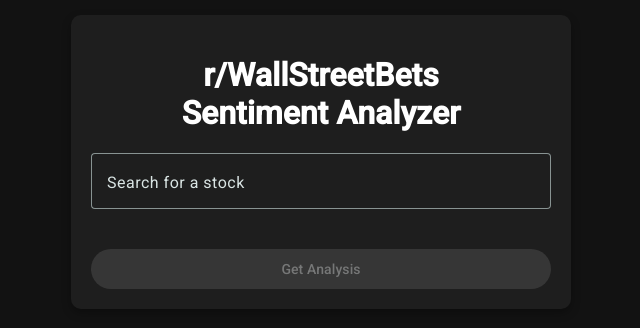
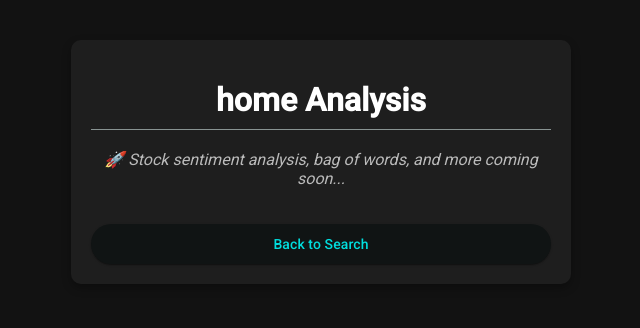
Before and after one commit to huntermailloux/Sentiment-Analysis-WSB-UI, an Angular app: page /home in a window 1280 px wide. Shown: the part 238-566 px from the top of the page, without its empty margins (319-959 px from the left). Built offline with nearby package versions, Linux system fonts and the light colour scheme.

Commit message:
Fixing autocomplete and adding dynamic routing to get to the stock's analysis page

```diff
--- /dev/null
+++ b/src/app/anaylsis/anaylsis.component.html
@@ -0,0 +1,11 @@
+<div class="container">
+    <mat-card class="card">
+      <h1 class="title">{{stockTicker}} Analysis</h1>
+
+      <mat-divider></mat-divider>
+
+      <p class="placeholder">🚀 Stock sentiment analysis, bag of words, and more coming soon...</p>
+
+      <button mat-raised-button color="accent" class="button" (click)="backToHome()">Back to Search</button>
+    </mat-card>
+</div>
--- /dev/null
+++ b/src/app/anaylsis/anaylsis.component.scss
@@ -0,0 +1,33 @@
+.container {
+    display: flex;
+    justify-content: center;
+    align-items: center;
+    height: 100vh;
+    background: #121212; /* Dark mode background */
+  }
+
+  .card {
+    padding: 20px;
+    width: 100%;
+    max-width: 500px;
+    text-align: center;
+    background: #1e1e1e;
+    color: white;
+    box-shadow: 0px 4px 10px rgba(0, 0, 0, 0.3);
+    border-radius: 10px;
+  }
+
+  .title {
+    margin-bottom: 10px;
+  }
+
+  .placeholder {
+    font-style: italic;
+    color: #bbbbbb;
+    margin-top: 20px;
+  }
+
+  .button {
+    margin-top: 20px;
+    width: 100%;
+  }
--- /dev/null
+++ b/src/app/anaylsis/anaylsis.component.ts
@@ -0,0 +1,33 @@
+import { Component, OnInit } from '@angular/core';
+import { ActivatedRoute } from '@angular/router';
+import { MatCardModule } from '@angular/material/card';
+import { MatDividerModule } from '@angular/material/divider';
+import { MatButtonModule } from '@angular/material/button';
+import { Router } from '@angular/router';
+
+
+@Component({
+  selector: 'app-anaylsis',
+  standalone: true,
+  imports: [
+    MatCardModule,
+    MatDividerModule,
+    MatButtonModule
+  ],
+  templateUrl: './anaylsis.component.html',
+  styleUrl: './anaylsis.component.scss'
+})
+export class AnaylsisComponent implements OnInit {
+  stockTicker: string | null = '';
+
+  constructor(private route: ActivatedRoute, private router: Router) {}
+
+  ngOnInit() {
+    this.stockTicker = this.route.snapshot.paramMap.get('ticker');
+  }
+
+  backToHome() {
+    this.router.navigate(['']);
+  }
+
+}
--- a/src/app/home/home.component.html
+++ b/src/app/home/home.component.html
@@ -6,12 +6,14 @@
       <mat-label>Search for a stock</mat-label>
       <input
         type="text"
+        placeholder="Select a stock"
         matInput
         [matAutocomplete]="auto"
         [(ngModel)]="selectedStock"
+        [formControl]="stockString"
       />
       <mat-autocomplete #auto="matAutocomplete">
-        @for (stock of stocks; track stock) {
+        @for (stock of filteredOptions | async; track stock) {
           <mat-option [value]="stock">{{ stock }}</mat-option>
         }
       </mat-autocomplete>
--- a/src/app/home/home.component.ts
+++ b/src/app/home/home.component.ts
@@ -1,11 +1,13 @@
-import { Component } from '@angular/core';
-import { FormsModule } from '@angular/forms';
+import { Component, OnInit } from '@angular/core';
+import { FormControl, FormsModule, ReactiveFormsModule } from '@angular/forms';
 import { MatAutocompleteModule } from '@angular/material/autocomplete';
 import { MatInputModule } from '@angular/material/input';
 import { MatFormFieldModule } from '@angular/material/form-field';
 import { MatButtonModule } from '@angular/material/button';
 import { MatCardModule } from '@angular/material/card';
 import { Router } from '@angular/router';
+import { map, Observable, startWith } from 'rxjs';
+import { AsyncPipe } from '@angular/common';
 
 @Component({
   standalone: true,
@@ -16,16 +18,33 @@
     MatInputModule,
     MatFormFieldModule,
     MatButtonModule,
-    MatCardModule
+    MatCardModule,
+    ReactiveFormsModule,
+    AsyncPipe
   ],
   templateUrl: './home.component.html',
   styleUrl: './home.component.scss'
 })
-export class HomeComponent {
+export class HomeComponent implements OnInit {
   selectedStock: string = '';
-  stocks: string[] = ['AAPL', 'TSLA', 'MSFT', 'AMZN', 'NVDA', 'GOOGL', 'META']; // Static list for now
+  stocks: string[] = ['GME', 'AAPL', 'TSLA', 'MSFT', 'AMZN', 'NVDA', 'GOOGL', 'META']; // Static list for now
+  stockString = new FormControl('');
+  filteredOptions: Observable<string[]> = new Observable();
 
   constructor(private router: Router) {}
+
+  ngOnInit() {
+    this.filteredOptions = this.stockString.valueChanges.pipe(
+      startWith(''),
+      map(value => this._filter(value || '')),
+    );
+  }
+
+  private _filter(value: string): string[] {
+    const filterValue = value.toLowerCase();
+
+    return this.stocks.filter(option => option.toLowerCase().includes(filterValue));
+  }
 
   // Filtered stock list based on user input
   filteredStocks(): string[] {
@@ -37,7 +56,7 @@
   // Navigate to analysis page
   getAnalysis(): void {
     if (this.selectedStock) {
-      this.router.navigate(['/analysis', this.selectedStock]);
+      this.router.navigate([this.selectedStock]);
     }
   }
 }
--- a/src/index.html
+++ b/src/index.html
@@ -5,7 +5,7 @@
   <title>SentimentAnalysisWSB</title>
   <base href="/">
   <meta name="viewport" content="width=device-width, initial-scale=1">
-  <link rel="icon" type="image/x-icon" href="favicon.ico">
+  <link rel="icon" type="image/x-icon" href="favicon.png">
   <link href="https://fonts.googleapis.com/css2?family=Roboto:wght@300;400;500&display=swap" rel="stylesheet">
   <link href="https://fonts.googleapis.com/icon?family=Material+Icons" rel="stylesheet">
 </head>
```
Also changed, not shown: src/app/app.routes.ts (+6 -6 lines), public/favicon.png (added), 1 other file (tests, documents, lock files or other folders).
